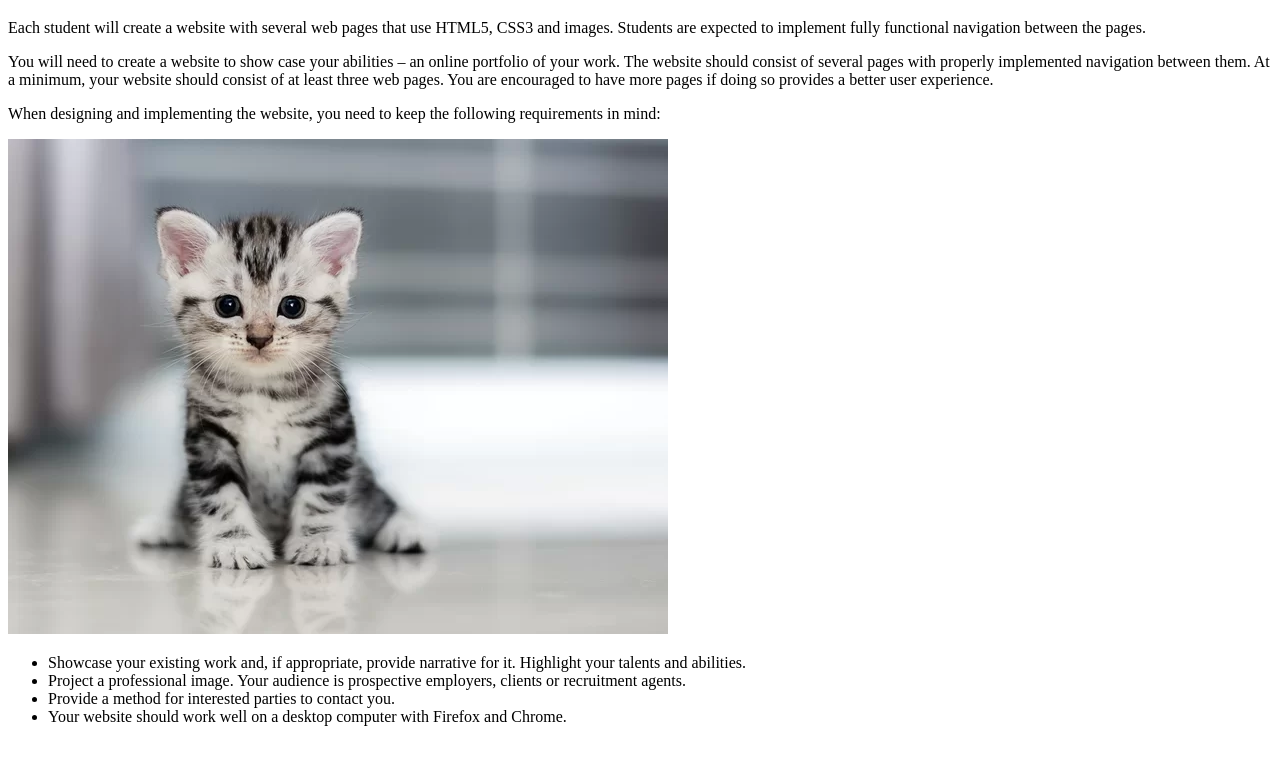
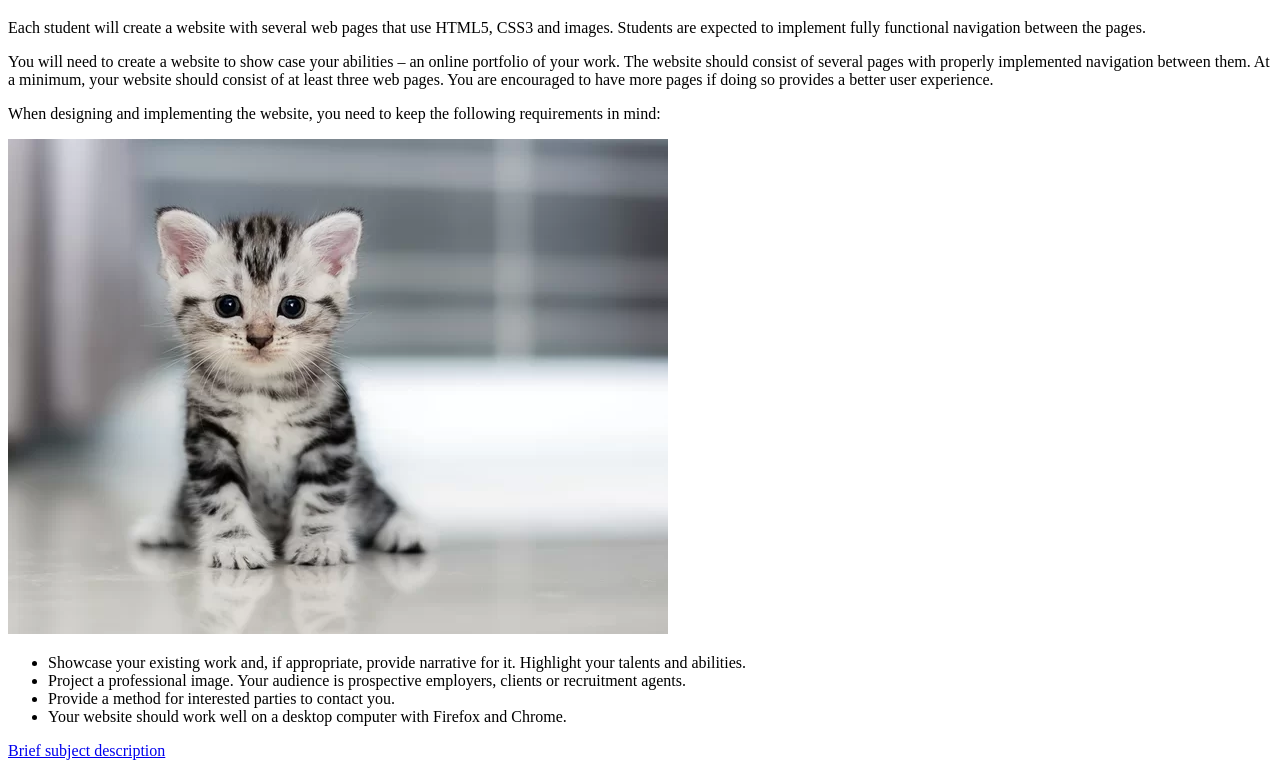
Before and after one commit to Sergey-Milovskiy/trivial-site, a plain HTML site: page index.html in a window 1280 px wide. Shown: the part 61-837 px from the top of the page. Before the commit the page ends 803 px from the top, so only its background shows below. Drawn offline with Linux system fonts and the light colour scheme.

Commit message:
Added crossed links

```diff
--- a/index.html
+++ b/index.html
@@ -24,5 +24,6 @@
         <li>Provide a method for interested parties to contact you.</li>
         <li>Your website should work well on a desktop computer with Firefox and Chrome.</li>
     </ul>
+    <p><a href="about.html">Brief subject description</a></p>
 </body>
 </html>
```
Also changed, not shown: about.html (+1 -1 lines).
